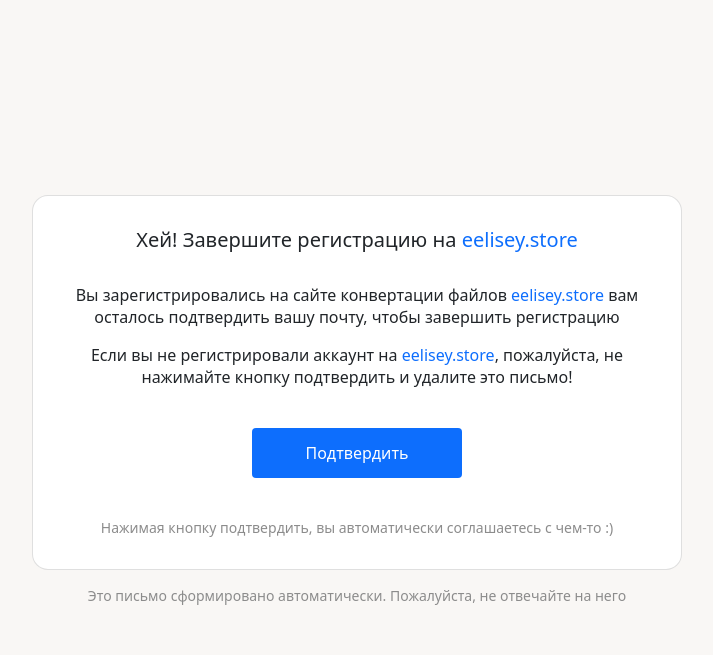
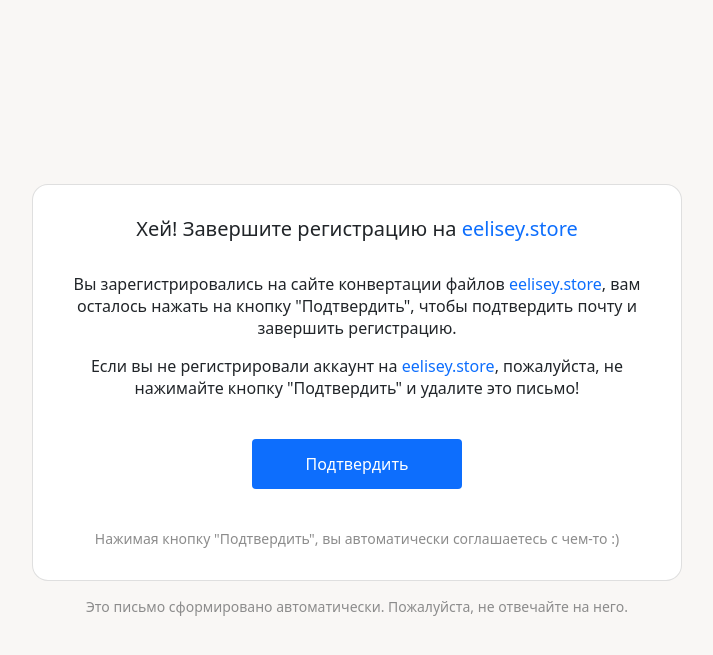
Before and after one commit to Alexmdvdv/ConverterFilesBackend, a Django app: template templates/registration_confirm.html in a window 1280 px wide. Shown: the top 655 px of the page, without its empty margins (283-996 px from the left). Run offline with Django 4.2, Linux system fonts and the light colour scheme; the template is opened without the code that fills it, so the values that code supplies are empty.

Commit message:
fix text

```diff
--- a/templates/registration_confirm.html
+++ b/templates/registration_confirm.html
@@ -115,22 +115,22 @@
                 </h5>
                 <p>
                     Вы зарегистрировались на сайте конвертации файлов
-                    <a class="link" href="https://eelisey.store/">eelisey.store</a>
-                    вам осталось подтвердить вашу почту, чтобы завершить регистрацию
+                    <a class="link" href="https://eelisey.store/">eelisey.store</a>,
+                    вам осталось нажать на кнопку "Подтвердить", чтобы подтвердить почту и завершить регистрацию.
                 </p>
                 <p>
                     Если вы не регистрировали аккаунт на
                     <a class="link" href="https://eelisey.store/">eelisey.store</a>,
-                    пожалуйста, не нажимайте кнопку подтвердить и удалите это письмо!
+                    пожалуйста, не нажимайте кнопку "Подтвердить" и удалите это письмо!
                 </p>
                 <a href="https://eelisey.store/#/confirm/{{ confirmation_link }}" class="button">Подтвердить</a>
                 <div class="bottom-text">
-                    Нажимая кнопку подтвердить, вы автоматически соглашаетесь с чем-то :)
+                    Нажимая кнопку "Подтвердить", вы автоматически соглашаетесь с чем-то :)
                 </div>
             </div>
         </div>
         <div class="bottom-text">
-            Это письмо сформировано автоматически. Пожалуйста, не отвечайте на него
+            Это письмо сформировано автоматически. Пожалуйста, не отвечайте на него.
         </div>
     </div>
 </body>
```
